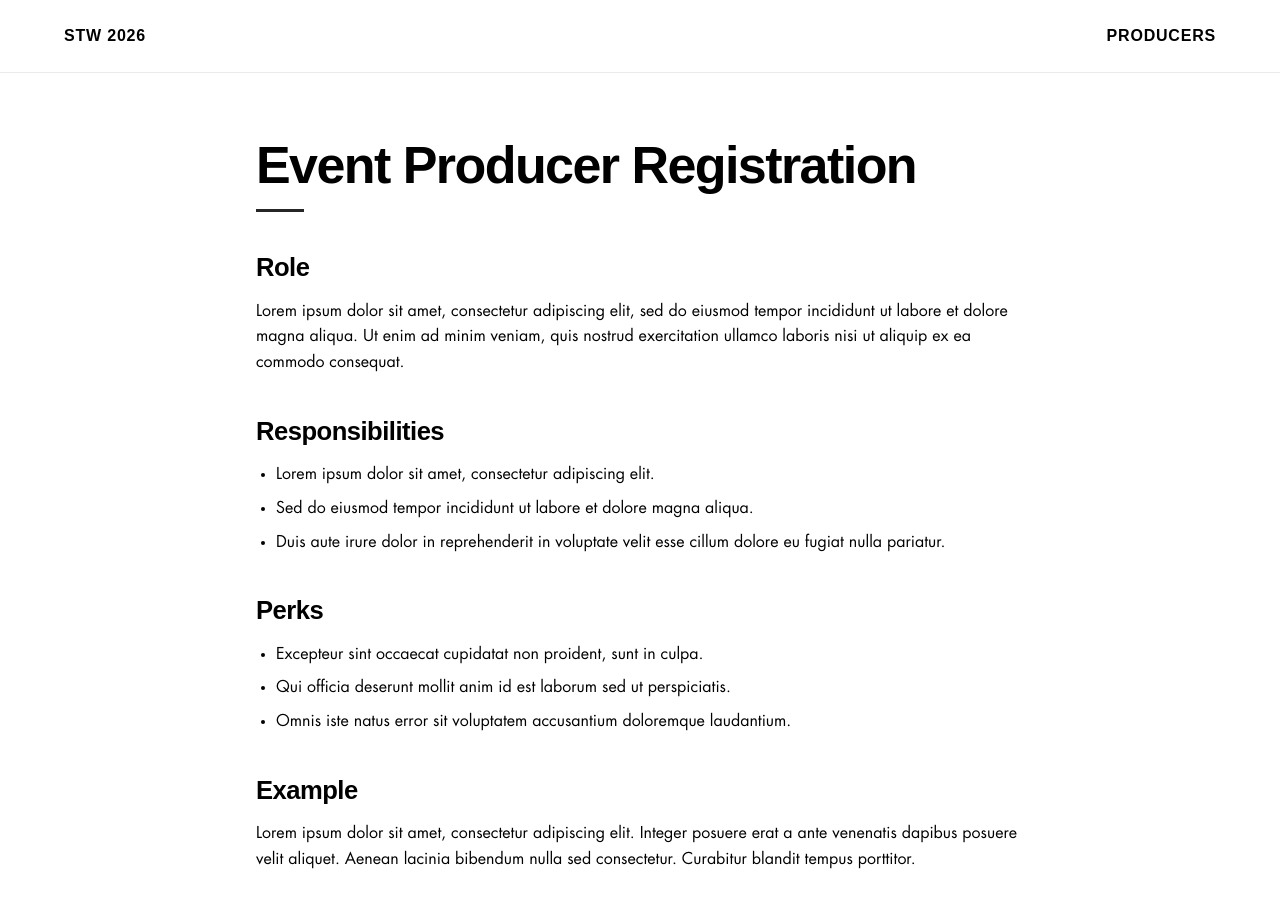
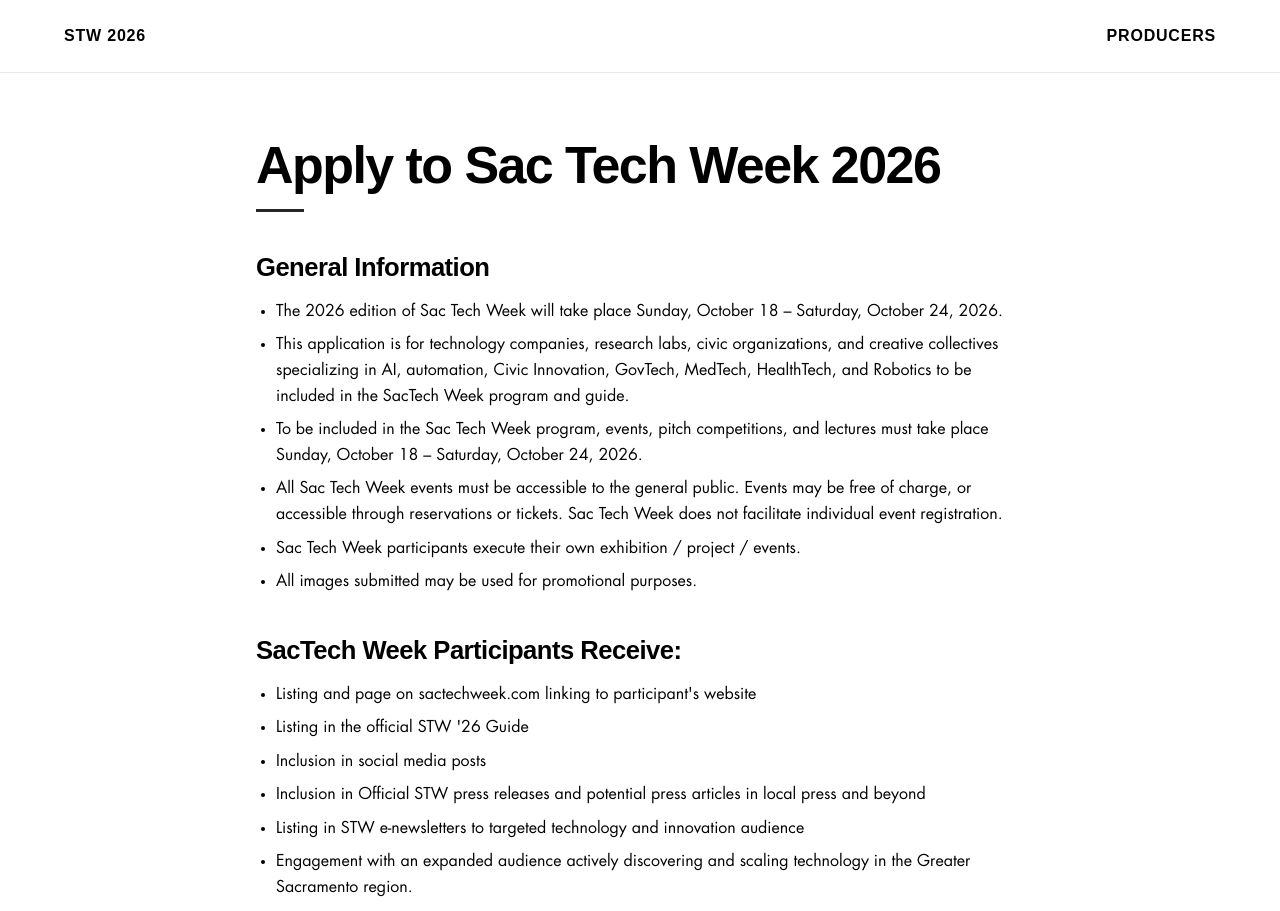
Before and after one commit to Aaday321/sac-tech-week, a Next.js app: page /producers in a window 1280 px wide. Shown: the top 911 px of the page. Built offline with nearby package versions, Linux system fonts and the light colour scheme.

Commit message:
docs: update producers page with final application copy and fees

```diff
--- a/app/producers/page.tsx
+++ b/app/producers/page.tsx
@@ -1,67 +1,71 @@
 import Link from "next/link";
 import styles from "./page.module.css";
 
-const ROLE_LOREM =
-  "Lorem ipsum dolor sit amet, consectetur adipiscing elit, sed do eiusmod tempor incididunt ut labore et dolore magna aliqua. Ut enim ad minim veniam, quis nostrud exercitation ullamco laboris nisi ut aliquip ex ea commodo consequat.";
-
-const RESPONSIBILITIES = [
-  "Lorem ipsum dolor sit amet, consectetur adipiscing elit.",
-  "Sed do eiusmod tempor incididunt ut labore et dolore magna aliqua.",
-  "Duis aute irure dolor in reprehenderit in voluptate velit esse cillum dolore eu fugiat nulla pariatur.",
+const GENERAL_INFORMATION = [
+  "The 2026 edition of Sac Tech Week will take place Sunday, October 18 – Saturday, October 24, 2026.",
+  "This application is for technology companies, research labs, civic organizations, and creative collectives specializing in AI, automation, Civic Innovation, GovTech, MedTech, HealthTech, and Robotics to be included in the SacTech Week program and guide.",
+  "To be included in the Sac Tech Week program, events, pitch competitions, and lectures must take place Sunday, October 18 – Saturday, October 24, 2026.",
+  "All Sac Tech Week events must be accessible to the general public. Events may be free of charge, or accessible through reservations or tickets. Sac Tech Week does not facilitate individual event registration.",
+  "Sac Tech Week participants execute their own exhibition / project / events.",
+  "All images submitted may be used for promotional purposes.",
 ] as const;
 
-const PERKS = [
-  "Excepteur sint occaecat cupidatat non proident, sunt in culpa.",
-  "Qui officia deserunt mollit anim id est laborum sed ut perspiciatis.",
-  "Omnis iste natus error sit voluptatem accusantium doloremque laudantium.",
+const PARTICIPANTS_RECEIVE = [
+  "Listing and page on sactechweek.com linking to participant's website",
+  "Listing in the official STW '26 Guide",
+  "Inclusion in social media posts",
+  "Inclusion in Official STW press releases and potential press articles in local press and beyond",
+  "Listing in STW e-newsletters to targeted technology and innovation audience",
+  "Engagement with an expanded audience actively discovering and scaling technology in the Greater Sacramento region.",
 ] as const;
 
-const EXAMPLE_LOREM =
-  "Lorem ipsum dolor sit amet, consectetur adipiscing elit. Integer posuere erat a ante venenatis dapibus posuere velit aliquet. Aenean lacinia bibendum nulla sed consectetur. Curabitur blandit tempus porttitor.";
+const FEES = [
+  "Participant Fees are $350 Participation.",
+  "The Non-Profit Rate for 501(c)3 organizations is $175 Participation.",
+  "Fees support the administration and marketing of SacTech Week.",
+  "If you need financial assistance to apply, please email hello@sactechweek.org",
+] as const;
 
 export default function ProducersPage() {
   return (
     <main className={styles.page}>
       <div className={styles.container}>
         <header className={styles.hero}>
-          <h1 className={styles.heroTitle}>Event Producer Registration</h1>
+          <h1 className={styles.heroTitle}>Apply to Sac Tech Week 2026</h1>
           <hr className={styles.heroAccent} />
         </header>
 
-        <section className={styles.section} aria-labelledby="producer-role">
-          <h2 id="producer-role" className={styles.sectionHeading}>
-            Role
-          </h2>
-          <p className={styles.body}>{ROLE_LOREM}</p>
-        </section>
-
-        <section className={styles.section} aria-labelledby="producer-responsibilities">
-          <h2 id="producer-responsibilities" className={styles.sectionHeading}>
-            Responsibilities
+        <section className={styles.section} aria-labelledby="general-information">
+          <h2 id="general-information" className={styles.sectionHeading}>
+            General Information
           </h2>
           <ul className={styles.list}>
-            {RESPONSIBILITIES.map((item) => (
+            {GENERAL_INFORMATION.map((item) => (
               <li key={item}>{item}</li>
             ))}
           </ul>
         </section>
 
-        <section className={styles.section} aria-labelledby="producer-perks">
-          <h2 id="producer-perks" className={styles.sectionHeading}>
-            Perks
+        <section className={styles.section} aria-labelledby="participants-receive">
+          <h2 id="participants-receive" className={styles.sectionHeading}>
+            SacTech Week Participants Receive:
           </h2>
           <ul className={styles.list}>
-            {PERKS.map((item) => (
+            {PARTICIPANTS_RECEIVE.map((item) => (
               <li key={item}>{item}</li>
             ))}
           </ul>
         </section>
 
-        <section className={styles.section} aria-labelledby="producer-example">
-          <h2 id="producer-example" className={styles.sectionHeading}>
-            Example
+        <section className={styles.section} aria-labelledby="fees">
+          <h2 id="fees" className={styles.sectionHeading}>
+            Fees
           </h2>
-          <p className={styles.body}>{EXAMPLE_LOREM}</p>
+          <ul className={styles.list}>
+            {FEES.map((item) => (
+              <li key={item}>{item}</li>
+            ))}
+          </ul>
         </section>
 
         <section className={styles.section} aria-label="Producer inquiry">
```
